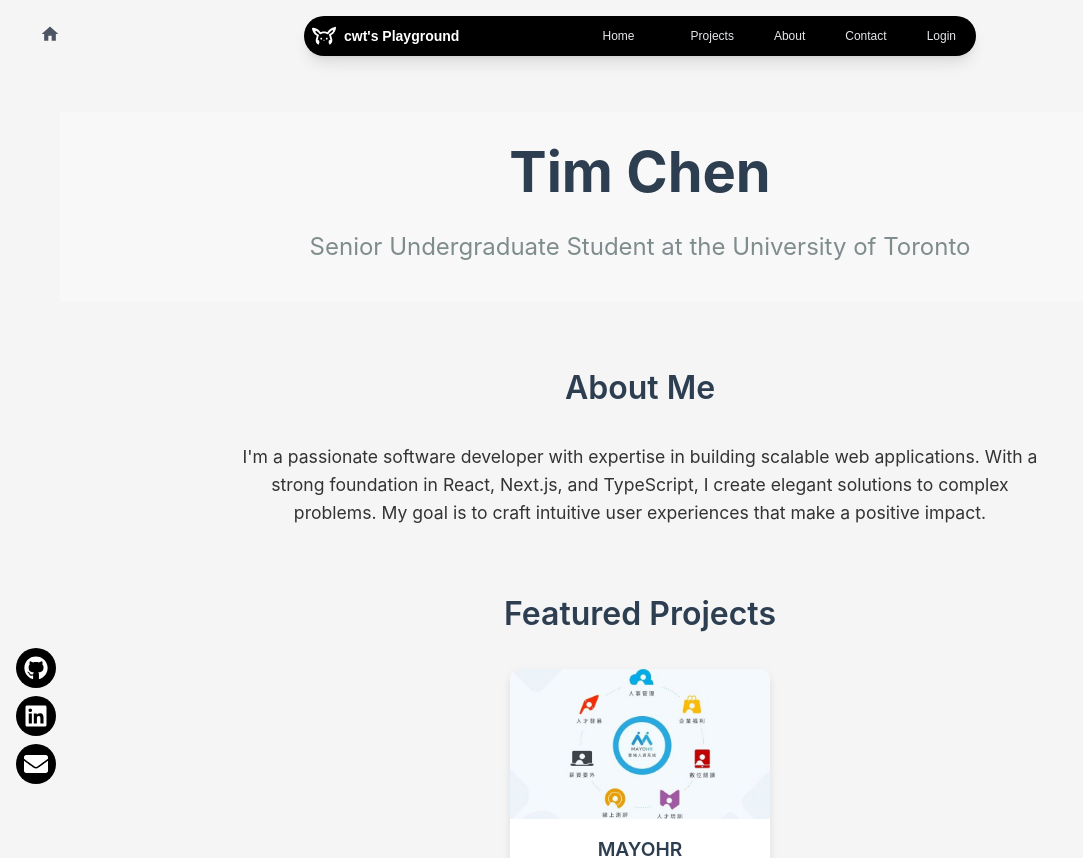
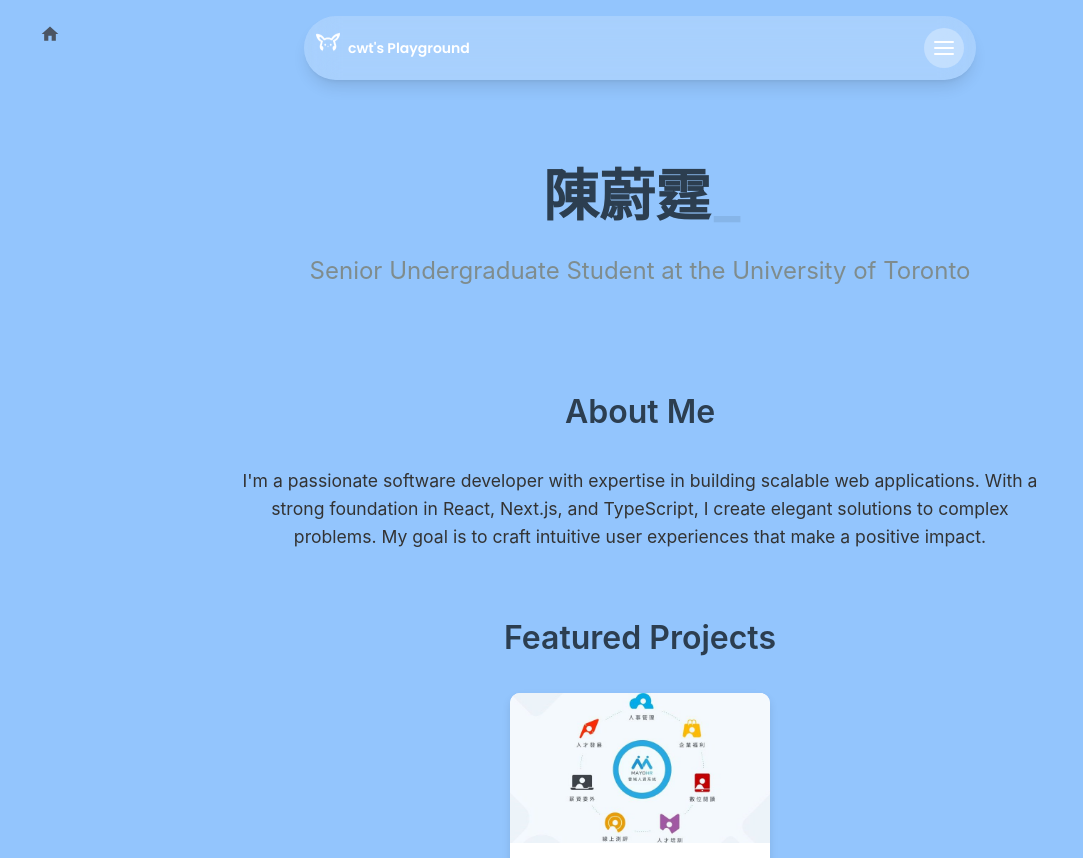
Before and after one commit to timchen0326/tims-playland, a Next.js app: page / in a window 1280 px wide. Shown: the top 858 px of the page, without its empty margins (0-1083 px from the left). Built offline with nearby package versions, Linux system fonts and the light colour scheme.

Commit message:
huge changes

```diff
--- a/package.json
+++ b/package.json
@@ -39,6 +39,7 @@
     "react-modal": "^3.16.1",
     "react-paginate": "^8.2.0",
     "react-redux": "^9.1.2",
+    "react-simple-typewriter": "^5.0.1",
     "swiper": "^11.1.5"
   },
   "devDependencies": {
--- a/src/app/globals.css
+++ b/src/app/globals.css
@@ -8,7 +8,6 @@ body {
   margin: 0;
   padding: 0;
   box-sizing: border-box;
-  background-color: #f9fafb; /* Tailwind's gray-50 color */
   height: 100%;
 }
 
@@ -20,7 +19,6 @@ html{
 
 
 header {
-  background-color: #f8f8f8;
   padding: 1rem;
   text-align: center;
 }
--- a/src/app/layout.css
+++ b/src/app/layout.css
@@ -1,9 +1,7 @@
-.bg-gray-100 {
-    background-color: #f5f5f5; /* Light grey color */
-  }
+@import url('https://fonts.googleapis.com/css2?family=Poppins:wght@300;400;600&display=swap');
 
-  .hover\:bg-gray-700:hover {
-    background-color: #4a4a4a; /* Dark grey for hover effect */
+body {
+  font-family: 'Poppins', sans-serif;
 }
 
 .breadcrumb-container {
@@ -11,4 +9,5 @@
   top: 0;
   left: 0;
   padding: 8px;
+  z-index: 30;
 }
--- a/src/app/layout.tsx
+++ b/src/app/layout.tsx
@@ -6,6 +6,7 @@ import { motion, AnimatePresence } from 'framer-motion';
 import Breadcrumbs from '@/util/breadcrumb/page';
 import { Providers } from './providers';
 import { FaGithub, FaLinkedin, FaEnvelope } from 'react-icons/fa';
+import { FiMenu, FiX } from 'react-icons/fi';
 
 interface LayoutProps {
   children: ReactNode;
@@ -20,9 +21,9 @@ const Layout = ({ children }: LayoutProps) => {
     const handleScroll = () => {
       const currentScrollY = window.scrollY;
       if (currentScrollY > lastScrollY) {
-        setShowNavbar(false); // Scrolling down
+        setShowNavbar(false);
       } else {
-        setShowNavbar(true); // Scrolling up
+        setShowNavbar(true);
       }
       lastScrollY = currentScrollY;
     };
@@ -34,14 +35,26 @@ const Layout = ({ children }: LayoutProps) => {
     };
   }, [lastScrollY]);
 
-  const linkVariants = {
-    hover: { scale: 1.1, color: "#3b82f6" }
+  const bubbleVariants = {
+    hidden: { opacity: 0, scale: 0, y: 50 },
+    visible: {
+      opacity: 1,
+      scale: 1,
+      y: 0,
+      transition: {
+        type: "spring",
+        stiffness: 260,
+        damping: 20
+      }
+    }
   };
 
-  const menuVariants = {
-    open: { opacity: 1, height: "auto" },
-    closed: { opacity: 0, height: 0 }
-  };
+  const navItems = ['Home', 'Projects', 'About', 'Contact', 'Login'];
+  const socialIcons = [
+    { Icon: FaGithub, href: "https://github.com/timchen0326" },
+    { Icon: FaLinkedin, href: "https://www.linkedin.com/in/tim-chen-4b37b1125" },
+    { Icon: FaEnvelope, href: "mailto:timchen0326ca@gmail.com" }
+  ];
 
   return (
     <html lang="en" className="h-full">
@@ -50,64 +63,75 @@ const Layout = ({ children }: LayoutProps) => {
         <meta charSet="UTF-8" />
         <meta name="viewport" content="width=device-width, initial-scale=1.0" />
       </head>
-      <body className="relative bg-gray-100 h-full">
+      <body className="relative bg-blue-300 h-full">
         <Providers>
           <div className="breadcrumb-container">
             <Breadcrumbs />
           </div>
           <header
-            className={`bg-black text-white shadow-lg rounded-full mx-auto mt-4 p-2 max-w-2xl relative z-10 flex items-center justify-between ${showNavbar ? 'header-visible' : 'header-hidden'}`}
+            className={`bg-white bg-opacity-20 backdrop-filter backdrop-blur-lg text-white shadow-lg rounded-full mx-auto mt-4 p-3 max-w-2xl relative z-20 flex items-center justify-between transition-all duration-300 ${showNavbar ? 'opacity-100 translate-y-0' : 'opacity-0 -translate-y-full'}`}
           >
             <div className="flex items-center space-x-2">
-              <img src="/pikachu.svg" alt="Pikachu Logo" width={24} height={24} />
+              <img src="/pikachu.svg" alt="Pikachu Logo" width={24} height={24} className="animate-bounce" />
               <h1 className="text-sm font-bold">
                 cwt&apos;s Playground
               </h1>
             </div>
-            <nav className="hidden md:flex space-x-4">
-              {['Home', 'Projects', 'About', 'Contact', 'Login'].map((item) => (
+            <motion.button
+              className="text-white bg-white bg-opacity-30 rounded-full p-2"
+              whileHover={{ scale: 1.1 }}
+              whileTap={{ scale: 0.95 }}
+              onClick={() => setIsMenuOpen(!isMenuOpen)}
+            >
+              {isMenuOpen ? <FiX size={24} /> : <FiMenu size={24} />}
+            </motion.button>
+          </header>
+
+          <AnimatePresence>
+            {isMenuOpen && (
+              <motion.div
+                className="fixed top-0 left-0 h-full w-full z-30 pointer-events-none"
+                initial="hidden"
+                animate="visible"
+                exit="hidden"
+              >
+                {navItems.map((item, index) => (
                   <motion.a
                     key={item}
                     href={item === 'Home' ? '/' : `/${item.toLowerCase()}`}
-                  className="text-gray-200 px-3 py-1 rounded-md text-xs font-medium transition-all duration-100 ease-in-out hover:bg-gray-700"
-                  variants={linkVariants}
-                  whileHover="hover"
+                    className="absolute bg-white bg-opacity-20 backdrop-filter backdrop-blur-lg text-black rounded-full p-4 text-sm pointer-events-auto shadow-lg"
+                    style={{
+                      top: `${(index + 1) * 80}px`,
+                      left: '30px'
+                    }}
+                    variants={bubbleVariants}
+                    transition={{ delay: index * 0.1 }}
+                    whileHover={{ scale: 1.1, transition: { delay: 0 } }}
                   >
                     {item}
                   </motion.a>
                 ))}
-            </nav>
-            <motion.button
-              className="md:hidden text-gray-200"
-              whileTap={{ scale: 0.95 }}
-              onClick={() => setIsMenuOpen(!isMenuOpen)}
+                {socialIcons.map(({ Icon, href }, index) => (
+                  <motion.a
+                    key={href}
+                    href={href}
+                    target="_blank"
+                    rel="noopener noreferrer"
+                    className="absolute bg-white bg-opacity-20 backdrop-filter backdrop-blur-lg text-black rounded-full p-4 pointer-events-auto shadow-lg"
+                    style={{
+                      bottom: `${(index + 1) * 80}px`,
+                      left: '30px'
+                    }}
+                    variants={bubbleVariants}
+                    transition={{ delay: (navItems.length + index) * 0.1 }}
+                    whileHover={{ scale: 1.1 , transition: { delay: 0 }}}
                   >
-              Menu
-            </motion.button>
-            <AnimatePresence>
-              {isMenuOpen && (
-                <motion.nav
-                  className="absolute top-full left-0 right-0 bg-black rounded-b-lg p-4 md:hidden"
-                  variants={menuVariants}
-                  initial="closed"
-                  animate="open"
-                  exit="closed"
-                >
-                  {['Home', 'Projects', 'About', 'Contact', 'Login'].map((item) => (
-                    <motion.a
-                      key={item}
-                      href={item === 'Home' ? '/' : `/${item.toLowerCase()}`}
-                      className="block text-gray-200 p-2 text-sm transition-all duration-100 ease-in-out hover:bg-gray-700 rounded-md"
-                      variants={linkVariants}
-                      whileHover="hover"
-                    >
-                      {item}
+                    <Icon size={24} />
                   </motion.a>
                 ))}
-                </motion.nav>
+              </motion.div>
             )}
           </AnimatePresence>
-          </header>
 
           <motion.main
             className="mx-auto p-4 relative z-10"
@@ -117,18 +141,6 @@ const Layout = ({ children }: LayoutProps) => {
           >
             {children}
           </motion.main>
-
-          <div className="social-icons-container">
-            <a href="https://github.com/timchen0326" target="_blank" rel="noopener noreferrer" className="social-icon">
-              <FaGithub color="white" size={24} />
-            </a>
-            <a href="https://www.linkedin.com/in/tim-chen-4b37b1125" target="_blank" rel="noopener noreferrer" className="social-icon">
-              <FaLinkedin color="white" size={24} />
-            </a>
-            <a href="mailto:timchen0326ca@gmail.com" target="_blank" rel="noopener noreferrer" className="social-icon">
-              <FaEnvelope color="white" size={24} />
-            </a>
-          </div>
         </Providers>
       </body>
     </html>
--- a/src/app/page.tsx
+++ b/src/app/page.tsx
@@ -9,6 +9,7 @@ import 'swiper/css/pagination';
 import { Pagination } from 'swiper/modules';
 import { motion, AnimatePresence } from 'framer-motion';
 import { homePageText } from '.';
+import { Typewriter } from 'react-simple-typewriter';
 
 const HomePage = () => {
   const router = useRouter();
@@ -19,7 +20,17 @@ const HomePage = () => {
   return (
     <div className={styles.container}>
       <header className={styles.header}>
-        <h1 className={styles.title}>{homePageText.title}</h1>
+        <h1 className={styles.title}>
+          <Typewriter
+            words={[homePageText.title, "陳蔚霆"]}
+            loop={false}
+            cursor
+            cursorStyle='_'
+            typeSpeed={100}
+            deleteSpeed={100}
+            delaySpeed={3000}
+          />
+        </h1>
         <p className={styles.subtitle}>{homePageText.subtitle}</p>
       </header>
 
@@ -128,6 +139,7 @@ const HomePage = () => {
           ))}
         </Swiper>
       </section>
+
       <section className={`${styles.section} ${styles.certifications}`}>
         <h2 className={styles.sectionTitle}>{homePageText.certifications.title}</h2>
         <Swiper
@@ -149,7 +161,6 @@ const HomePage = () => {
         </Swiper>
       </section>
 
-
       <section className={styles.skills}>
         <h2 className={styles.sectionTitle}>{homePageText.skills.title}</h2>
         <div className={styles.skillsGrid}>
@@ -169,8 +180,6 @@ const HomePage = () => {
         </div>
       </section>
 
-
-
       <section className={styles.callToAction}>
         <h2 className={styles.sectionTitle}>{homePageText.callToAction.title}</h2>
         <p className={styles.callToActionText}>{homePageText.callToAction.text}</p>
@@ -178,12 +187,13 @@ const HomePage = () => {
           {homePageText.callToAction.button}
         </button>
       </section>
+
       <div className="flex justify-end">
         <motion.button
           className="item-centered bg-blue-500 text-white p-4 rounded-full shadow-lg"
-        onClick={scrollToTop} // Adjust the vertical movement here
+          onClick={scrollToTop}
           whileTap={{ scale: 0.9 }}
-        animate={{ y: [0, -10, 0] }}  // Continuous vertical movement
+          animate={{ y: [0, -10, 0] }}
           transition={{ repeat: Infinity, duration: 2 }}
         >
           <FaArrowUp size={24} />
--- a/src/app/projects/mayohr/dashboard/@jsonEditor/JSONEditor.module.css
+++ b/src/app/projects/mayohr/dashboard/@jsonEditor/JSONEditor.module.css
@@ -10,8 +10,8 @@
   .editorContainer {
     flex: 1;
     padding: 10px;
-    box-shadow: 0 4px 8px rgba(0, 0, 0, 0.1);
     border-radius: 10px;
+    background-color: #ffffff;
   }
 
   .editorTitle {
@@ -56,8 +56,8 @@
   .infoContainer {
     flex: 1;
     padding: 20px;
-    box-shadow: 0 4px 8px rgba(0, 0, 0, 0.1);
     border-radius: 10px;
+
   }
 
   .infoHeader {
--- a/src/app/projects/mayohr/dashboard/dashboard.css
+++ b/src/app/projects/mayohr/dashboard/dashboard.css
@@ -1,3 +1,80 @@
+.min-h-screen {
+  min-height: 100vh;
+}
+
+.p-2 {
+  padding: 0.5rem;
+}
+
+.grid {
+  display: grid;
+}
+
+.grid-cols-1 {
+  grid-template-columns: repeat(1, minmax(0, 1fr));
+}
+
+.lg\\:grid-cols-2 {
+  grid-template-columns: repeat(2, minmax(0, 1fr));
+}
+
+.grid-rows-2 {
+  grid-template-rows: repeat(2, minmax(0, 1fr));
+}
+
+.gap-2 {
+  gap: 0.5rem;
+}
+
+.text-xl {
+  font-size: 1.25rem;
+}
+
+.font-bold {
+  font-weight: bold;
+}
+
+.mb-4 {
+  margin-bottom: 1rem;
+}
+
+.text-center {
+  text-align: center;
+}
+
+.transition-transform {
+  transition: transform 0.3s ease-in-out;
+}
+
+.duration-300 {
+  transition-duration: 300ms;
+}
+
+.ease-in-out {
+  transition-timing-function: ease-in-out;
+}
+
+.box {
+  border: 2px dotted #ccc;
+  padding: 1rem;
+  position: relative;
+  margin-bottom: 1rem;
+  border-radius: 10px;
+}
+
+.box-header {
+  position: absolute;
+  top: -1.25rem;
+  left: 1rem;
+  background: #7c7c7c;
+  color: #fff;
+  padding: 0 0.5rem;
+  font-size: 0.875rem;
+  border-radius: 15px;
+  line-height: 1.5;
+}
+
+
 @keyframes fadeIn {
   0% {
     opacity: 0;
@@ -25,16 +102,3 @@
 .animate-slideIn {
   animation: slideIn 0.6s ease-in-out;
 }
-
-  .mini-card {
-    width: 100%;
-    padding: 0.5rem;
-    background-color: white;
-    box-shadow: 0 4px 6px rgba(0, 0, 0, 0.1);
-    border-radius: 0.5rem;
-    transition: box-shadow 0.3s ease-in-out;
-  }
-
-  .mini-card:hover {
-    box-shadow: 0 8px 12px rgba(0, 0, 0, 0.2);
-  }
--- a/src/app/projects/mayohr/jsonEditor/JSONEditor.module.css
+++ b/src/app/projects/mayohr/jsonEditor/JSONEditor.module.css
@@ -12,6 +12,7 @@
     padding: 10px;
     box-shadow: 0 4px 8px rgba(0, 0, 0, 0.1);
     border-radius: 10px;
+    background-color: #ffffff;
   }
 
   .editorTitle {
@@ -58,6 +59,7 @@
     padding: 20px;
     box-shadow: 0 4px 8px rgba(0, 0, 0, 0.1);
     border-radius: 10px;
+    background-color: #ffffff;
   }
 
   .infoHeader {
--- a/src/app/projects/mayohr/page.tsx
+++ b/src/app/projects/mayohr/page.tsx
@@ -160,7 +160,7 @@ const MayoHR = () => {
       variants={containerVariants}
     >
       <motion.h1
-        className="text-4xl font-bold mb-10 text-gray-800 bg-clip-text text-transparent bg-gradient-to-r from-blue-500 to-purple-500"
+        className="text-4xl font-bold mb-10 text-gray-800 bg-clip-text text-transparent bg-gradient-to-r from-yellow-400 to-pink-500"
         initial={{ y: -50, opacity: 0 }}
         animate={{ y: 0, opacity: 1 }}
         transition={{ type: "spring", stiffness: 100 }}
@@ -170,7 +170,7 @@ const MayoHR = () => {
       <div className="relative w-full max-w-6xl">
         {/* Vertical line */}
         <motion.div
-          className="absolute left-1/2 transform -translate-x-1/2 h-full w-1 bg-gradient-to-b from-blue-300 to-purple-300"
+          className="absolute left-1/2 transform -translate-x-1/2 h-full w-1 bg-gradient-to-b from-yellow-400 to-pink-500"
           initial={{ scaleY: 0 }}
           animate={{ scaleY: 1 }}
           transition={{ duration: 1.5, ease: "easeInOut" }}
```
Also changed, not shown: src/app/projects/mayohr/dashboard/@table/page.tsx (+0 -11 lines), src/app/projects/mayohr/dashboard/layout.tsx (+21 -11 lines). Lines whose indentation alone changed are shown as unchanged.
